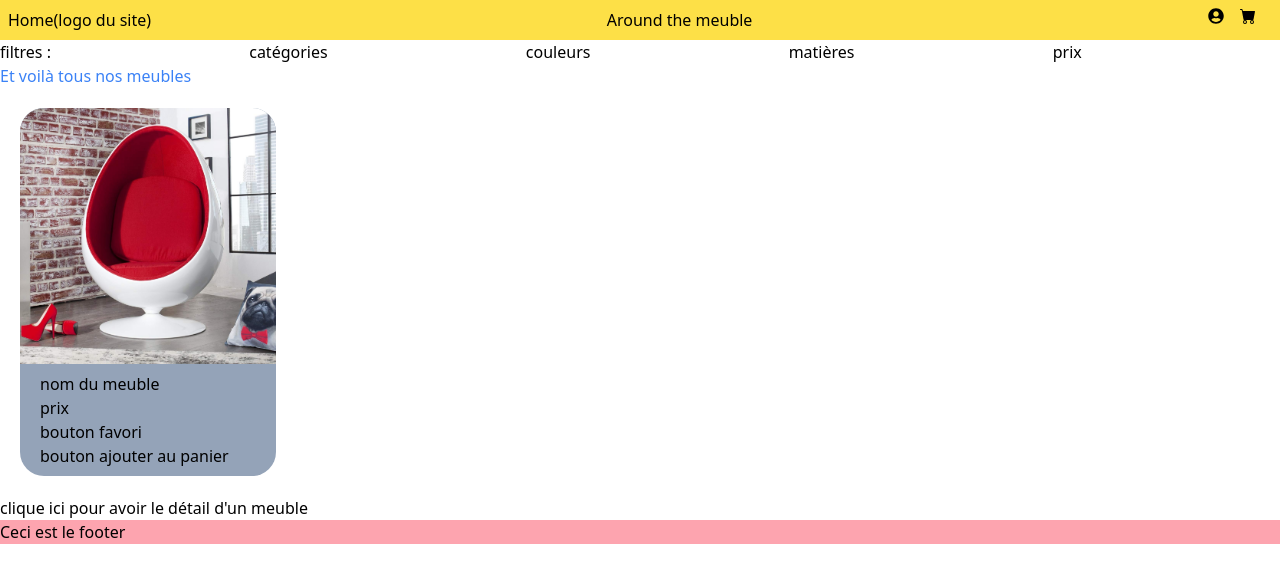
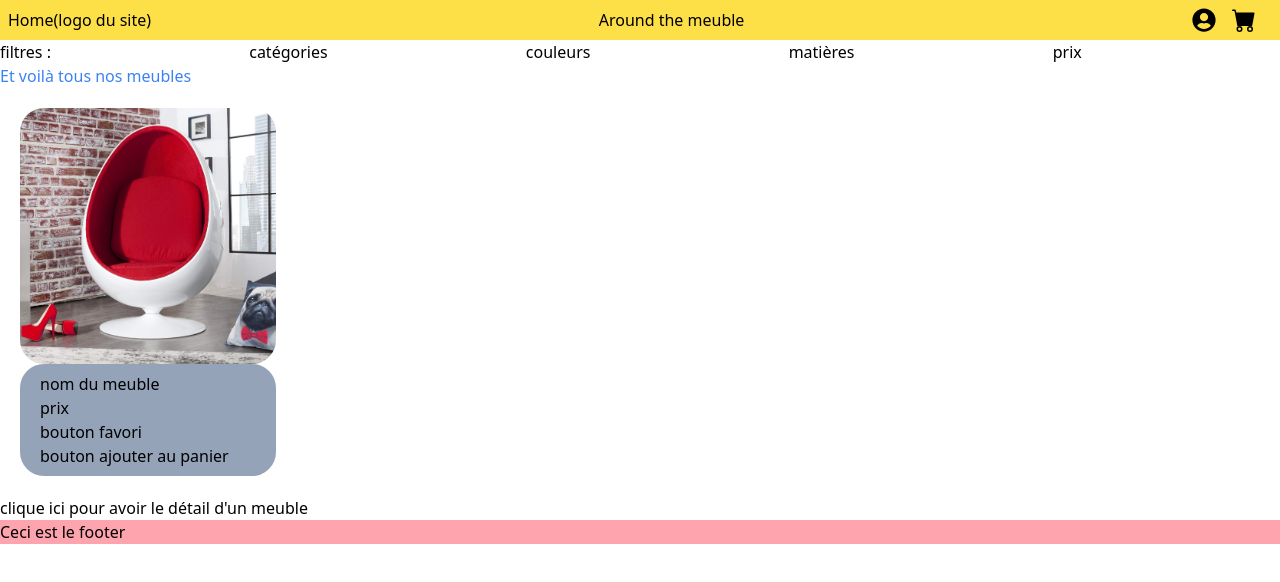
Before and after one commit to camhbrt/around_the_meuble, a React (Vite) app in the folder projet2/: page /furnitures in a window 1280 px wide. Shown: the top 582 px of the page. Built offline with nearby package versions, Linux system fonts and the light colour scheme.

Commit message:
[UPDATE] architecture

```diff
--- /dev/null
+++ b/projet2/src/components/Addtocartbutton.jsx
@@ -0,0 +1,11 @@
+import React from 'react';
+
+const Addtocartbutton = () => {
+    return (
+        <div>
+            <p>bouton ajouter au panier</p>
+        </div>
+    );
+};
+
+export default Addtocartbutton;
--- a/projet2/src/components/Articlecard.jsx
+++ b/projet2/src/components/Articlecard.jsx
@@ -1,14 +1,16 @@
 import React from 'react';
+import Favbutton from './Favbutton';
+import Addtocartbutton from './Addtocartbutton';
 
 const Articlecard = () => {
     return (
-        <div className='bg-slate-400 w-64 m-5 rounded-3xl' >
-            <img src="../../public/pioupiou.jpg" alt="fauteuil pioupiou" className='rounded-t-3xl' />
-            <div className='mb-5 px-5 p-2' >
+        <div className='w-64 m-5' >
+            <img src="../../public/pioupiou.jpg" alt="fauteuil pioupiou" className='rounded-3xl' />
+            <div className='mb-5 px-5 p-2 bg-slate-400 rounded-3xl' >
                 <p>nom du meuble</p>
                 <p>prix</p>
-                <p>bouton favori</p>
-                <p>bouton ajouter au panier</p>
+                <Favbutton/>
+                <Addtocartbutton/>
             </div>
         </div>
     );
--- a/projet2/src/components/Carticon.jsx
+++ b/projet2/src/components/Carticon.jsx
@@ -4,7 +4,7 @@ import { BsFillCartFill } from 'react-icons/bs';
 const Carticon = () => {
     return (
         <div className='px-4'>
-            <BsFillCartFill />
+            <BsFillCartFill size='1.5rem'/>
         </div>
     );
 };
--- /dev/null
+++ b/projet2/src/components/Favbutton.jsx
@@ -0,0 +1,11 @@
+import React from 'react';
+
+const Favbutton = () => {
+    return (
+        <div>
+            <p>bouton favori</p>
+        </div>
+    );
+};
+
+export default Favbutton;
--- a/projet2/src/components/Loginicon.jsx
+++ b/projet2/src/components/Loginicon.jsx
@@ -3,8 +3,8 @@ import { FaUserCircle } from 'react-icons/fa';
 
 const Loginicon = () => {
     return (
-        <div>
-            <FaUserCircle/>
+        <div >
+            <FaUserCircle size='1.5rem'/>
         </div>
     );
 };
--- /dev/null
+++ b/projet2/src/components/Signinform.jsx
@@ -0,0 +1,12 @@
+import React from 'react';
+
+const Signinform = () => {
+    return (
+        <div>
+            <input type="text" name="nom" id="" placeholder='nom'/>
+
+        </div>
+    );
+};
+
+export default Signinform;
--- a/projet2/src/pages/Adminpage.jsx
+++ b/projet2/src/pages/Adminpage.jsx
@@ -1,9 +1,13 @@
 import React from 'react';
+import Header from '../components/Header';
+import Footer from '../components/Footer';
 
 const Adminpage = () => {
     return (
         <div>
+            <Header/>
             <h1>Adminpage</h1>
+            <Footer/>
         </div>
     );
 };
--- a/projet2/src/pages/Furniturespage.jsx
+++ b/projet2/src/pages/Furniturespage.jsx
@@ -1,9 +1,9 @@
 import React from 'react';
 import Header from '../components/Header';
 import Filterbar from '../components/Filterbar';
+import Articlecard from '../components/Articlecard';
 import Footer from '../components/Footer';
 import { NavLink } from 'react-router-dom';
-import Articlecard from '../components/Articlecard';
 
 const Furniturespage = () => {
     return (
--- a/projet2/src/pages/Homepage.jsx
+++ b/projet2/src/pages/Homepage.jsx
@@ -1,9 +1,9 @@
 import React from 'react';
 import Header from '../components/Header';
+import Hero from '../components/Hero';
+import Imagebanner from '../components/Imagebanner';
 import Footer from '../components/Footer';
-import Hero from '../components/Hero';
 import { NavLink } from 'react-router-dom';
-import Imagebanner from '../components/Imagebanner';
 
 const Homepage = () => {
     return (
--- a/projet2/src/pages/Loginpage.jsx
+++ b/projet2/src/pages/Loginpage.jsx
@@ -1,6 +1,7 @@
 import React from 'react';
 import Header from '../components/Header';
 import Footer from '../components/Footer';
+import Loginform from '../components/Loginform';
 import { NavLink } from 'react-router-dom';
 
 const Loginpage = () => {
@@ -8,6 +9,7 @@ const Loginpage = () => {
         <div>
             <Header/>
             <h1>log in page</h1>
+            <Loginform/>
             <NavLink to='/signin'>pas de compte ? Inscrivez-vous</NavLink>
             <Footer/>
         </div>
--- a/projet2/src/pages/Signinpage.jsx
+++ b/projet2/src/pages/Signinpage.jsx
@@ -1,5 +1,6 @@
 import React from 'react';
 import Header from '../components/Header';
+import Signinform from '../components/Signinform';
 import Footer from '../components/Footer';
 import { NavLink } from 'react-router-dom';
 
@@ -8,6 +9,7 @@ const Signinpage = () => {
         <div>
             <Header/>
             <h1>S'inscrire</h1>
+            <Signinform/>
             <NavLink to='/login'>déjà un compte ? Connectez-vous</NavLink>
             <Footer/>
         </div>
```
